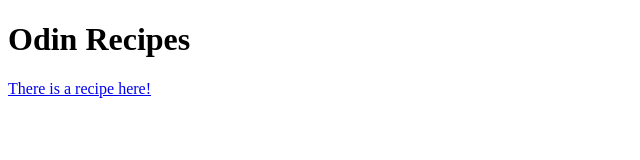
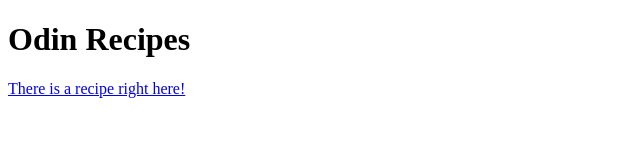
Before and after one commit to stcklers/odin-recipes, a plain HTML site: page index.html in a window 1280 px wide. Shown: the full height of the page, 0-640 px from the left. Drawn offline with Linux system fonts and the light colour scheme.

Commit message:
lets see what happened

```diff
--- a/index.html
+++ b/index.html
@@ -7,7 +7,7 @@
 
 	<body>
 		<h1>Odin Recipes</h1>
-		<p><a href="recipes/vodka_rigatoni.html">There is a recipe here!</a>
+		<p><a href="recipes/vodka_rigatoni.html">There is a recipe right here!</a>
 	</body>
 
 
```
